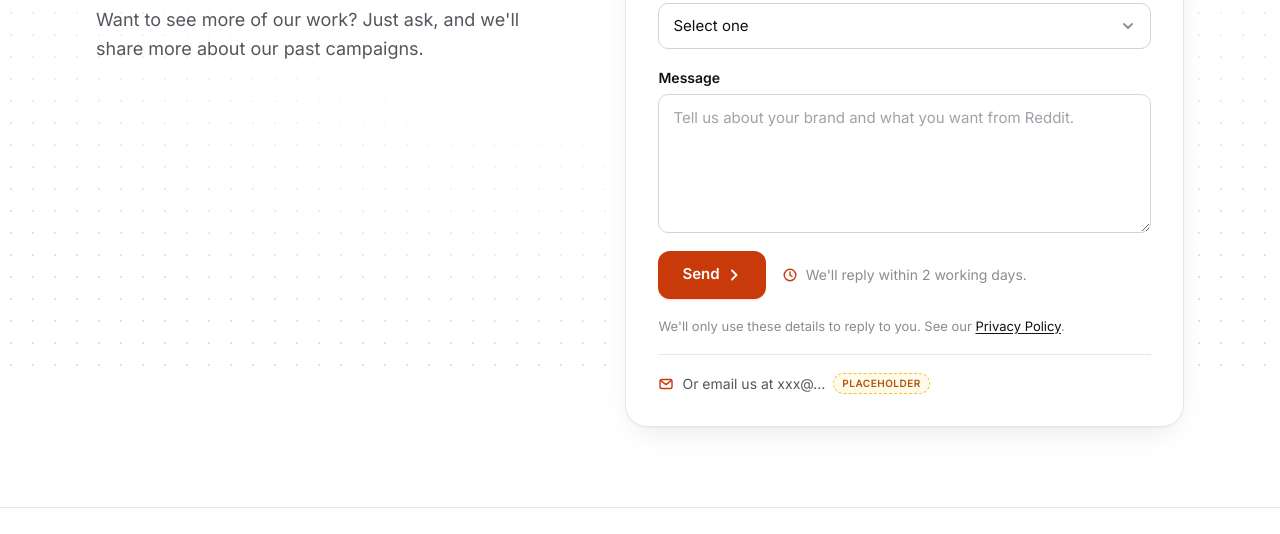
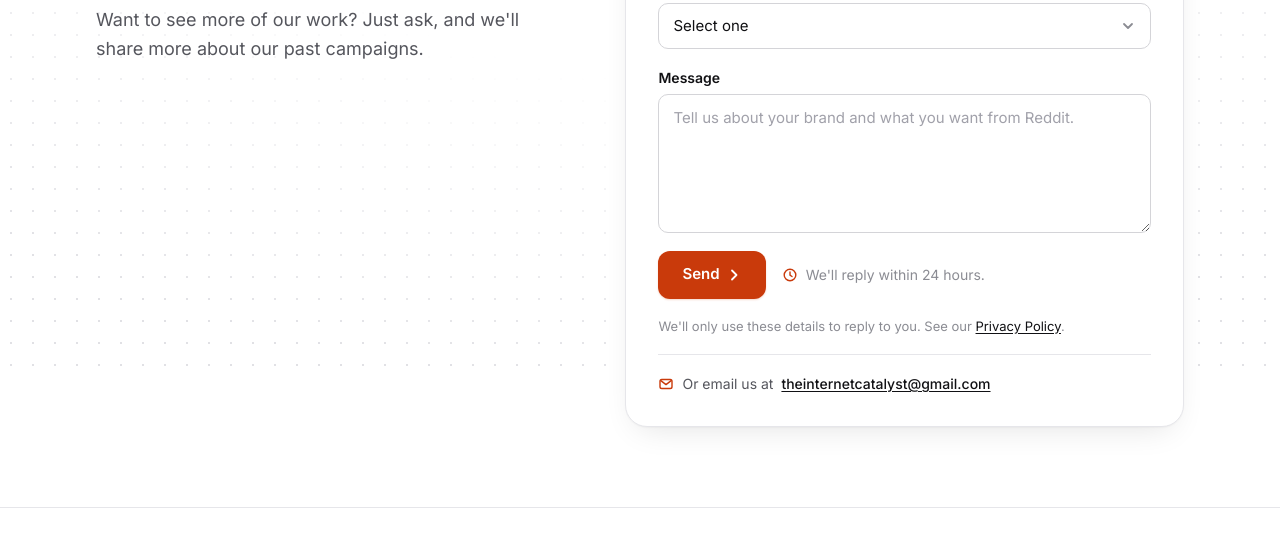
Before and after one commit to Ujjwal1327/ankit, a plain HTML site: page contact.html in a window 1280 px wide. Shown: the part 416-950 px from the top of the page. Drawn offline with Linux system fonts and the light colour scheme.

Commit message:
Contact page: real email address and 24-hour reply time
- "Or email us at" now shows theinternetcatalyst@gmail.com as a mailto link
  (placeholder badge removed)
- Reply time is "within 24 hours" in the form note and the thank-you message

Co-Authored-By: Claude Opus 5.5 <noreply@anthropic.com>

```diff
--- a/contact.html
+++ b/contact.html
@@ -137,18 +137,17 @@
             </div>
             <div class="form-actions">
               <button type="submit" class="btn btn-accent btn-lg" data-submit><span data-submit-label>Send</span><svg class="icon btn-arrow"><use href="#i-chevron"/></svg></button>
-              <p class="form-note"><svg class="icon"><use href="#i-clock"/></svg>We&#39;ll reply within 2 working days.</p>
+              <p class="form-note"><svg class="icon"><use href="#i-clock"/></svg>We&#39;ll reply within 24 hours.</p>
             </div>
             <p class="form-status" data-form-status role="alert"></p>
             <p class="form-privacy">We&#39;ll only use these details to reply to you. See our <a href="privacy-policy.html">Privacy Policy</a>.</p>
-            <!-- TODO(content): real email address -->
-            <p class="form-alt"><svg class="icon"><use href="#i-mail"/></svg>Or email us at xxx@…<span class="placeholder-badge" title="Stand-in content: replace with the real email before launch">Placeholder</span></p>
+            <p class="form-alt"><svg class="icon"><use href="#i-mail"/></svg>Or email us at <a href="mailto:theinternetcatalyst@gmail.com">theinternetcatalyst@gmail.com</a></p>
           </form>
 
           <div class="form-success" data-form-success hidden tabindex="-1">
             <span class="form-success-icon"><svg class="icon"><use href="#i-check"/></svg></span>
             <h2>Thanks, message received!</h2>
-            <p>We&#39;ll get back to you within 2 working days with how we can help your brand.</p>
+            <p>We&#39;ll get back to you within 24 hours with how we can help your brand.</p>
             <button type="button" class="btn btn-dark btn-md" data-form-reset>Send another message</button>
           </div>
         </div>
--- a/styles.css
+++ b/styles.css
@@ -881,6 +881,8 @@ table { border-collapse: collapse; }
 .form-note, .form-alt { display: flex; align-items: center; gap: 8px; font-size: 14px; color: var(--muted); }
 .form-note .icon, .form-alt .icon { font-size: 16px; color: var(--accent); }
 .form-alt { padding-top: 18px; border-top: 1px solid var(--line); color: var(--body); }
+.form-alt a { color: var(--ink); font-weight: 500; text-decoration: underline; text-underline-offset: 2px; }
+.form-alt a:hover { color: var(--accent); }
 .form-status { font-size: 14px; font-weight: 500; color: #dc2626; }
 .btn:disabled { opacity: .7; cursor: progress; }
 .btn:disabled .btn-arrow { transform: none; }
```
